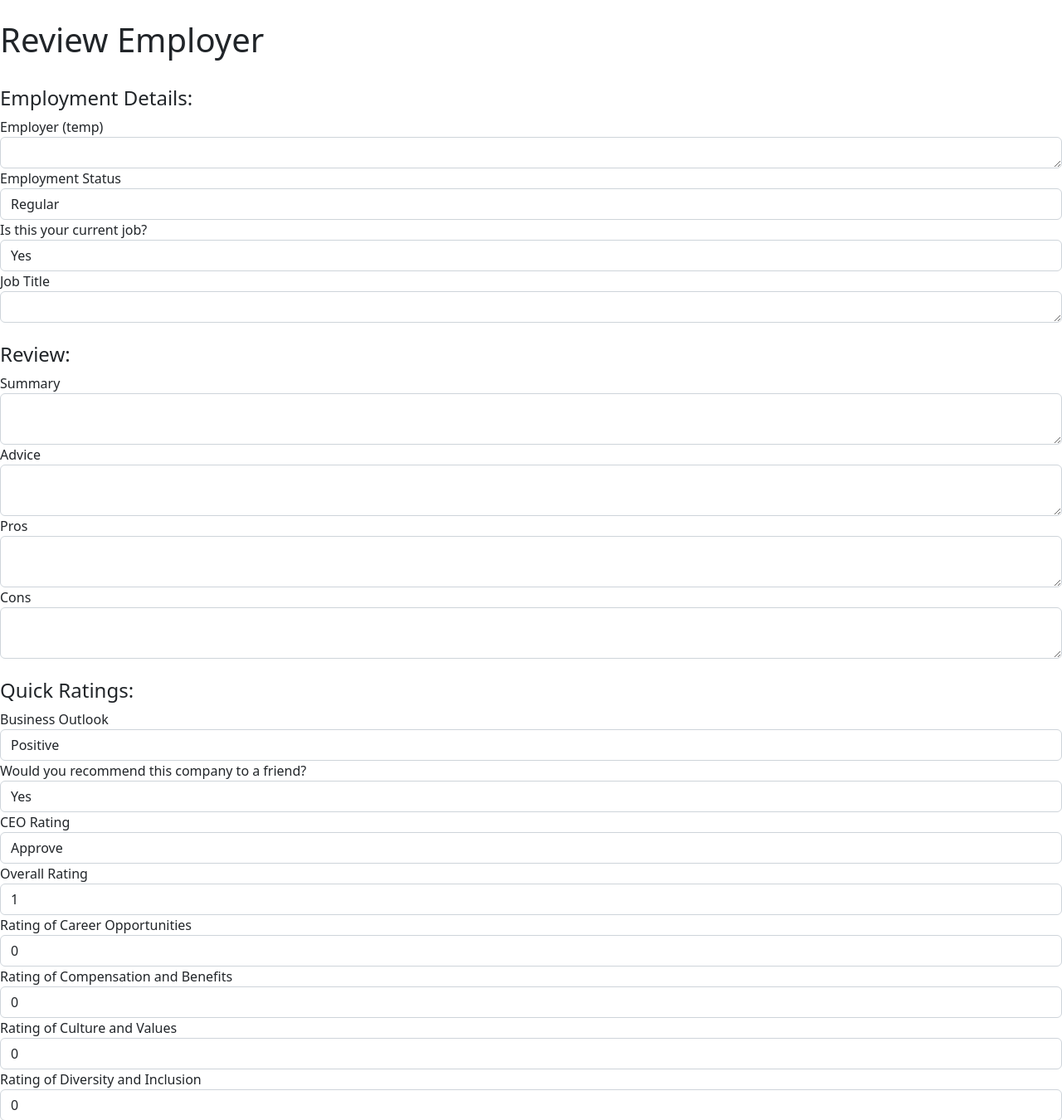
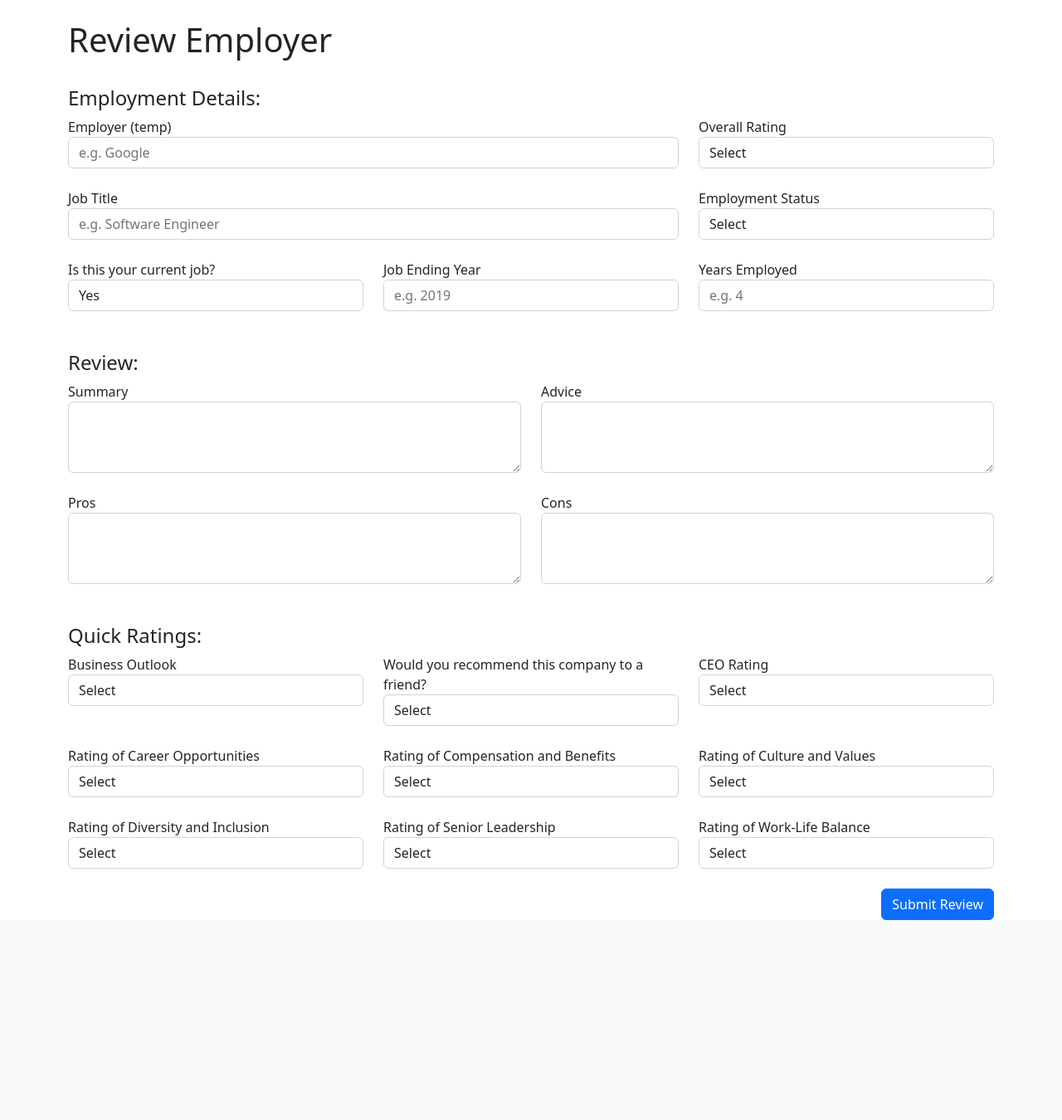
Before and after one commit to Xahid-Khan/INFO263-PHP_Project, a PHP site: page /review_employer.php in a window 1280 px wide. Shown: the part 48-1398 px from the top of the page at 83% size. After the commit the page ends 1157 px from the top, so only its background shows below. Run offline with PHP 8.4, Linux system fonts and the light colour scheme; some libraries are stand-ins or nearby versions.

Commit message:
form formatting

```diff
--- a/OpenReviewSkeleton/css/style.css
+++ b/OpenReviewSkeleton/css/style.css
@@ -1 +1,24 @@
 /* Styles, styles, styles! */
+.center {
+    display: block;
+    margin-left: auto;
+    margin-right: auto;
+    width: 100%;
+}
+
+/*https://www.freecodecamp.org/news/how-to-keep-your-footer-where-it-belongs-59c6aa05c59c/*/
+#page-container {
+    position: relative;
+    min-height: 100vh;
+}
+
+#content-wrap {
+    padding-bottom: 2.5rem;    /* Footer height */
+}
+
+#footer {
+    position: absolute;
+    bottom: 0;
+    width: 100%;
+    height: 3.5rem;            /* Footer height */
+}
--- a/OpenReviewSkeleton/review_employer.php
+++ b/OpenReviewSkeleton/review_employer.php
@@ -4,11 +4,17 @@
     <meta charset="UTF-8">
     <title>Review Employer</title>
     <link rel="icon" href="img/search-heart.svg" />
+    <link rel="stylesheet" href="css/style.css">
+    <link href="https://cdn.jsdelivr.net/npm/bootstrap@5.1.0/dist/css/bootstrap.min.css" rel="stylesheet" integrity="sha384-KyZXEAg3QhqLMpG8r+8fhAXLRk2vvoC2f3B09zVXn8CA5QIVfZOJ3BCsw2P0p/We" crossorigin="anonymous">
+    <meta name="viewport" content="width=device-width, initial-scale=1, shrink-to-fit=no">
+
 </head>
 <body>
     <!--Navigation bar-->
     <?php include "fragments/navbar.php" ?><br>
 
+
+    <div class="container">
         <h1>Review Employer</h1>
         <form>
             <br>
@@ -21,148 +27,207 @@
             job title
             length of employment in years???
             -->
-
+            <div class="row">
+                <div class="col-md-8">
                     <label for="employer">Employer (temp)</label>
-        <textarea class="form-control" id="employer" rows="1"></textarea>
-
+                    <input type="text" class="form-control" placeholder="e.g. Google">
+                </div>
+                <div class="col-md-4">
+                    <label for="overallRating">Overall Rating</label> <!--not required-->
+                    <select class="form-control" id="overallRating">
+                        <option>Select</option>
+                        <option>1</option>
+                        <option>2</option>
+                        <option>3</option>
+                        <option>4</option>
+                        <option>5</option>
+                    </select>
+                </div>
+            </div>
+            <br>
+            <div class="row">
+                <div class="col-md-8">
+                    <label for="jobTitle">Job Title</label>
+                    <input type="text" class="form-control" id="jobTitle" placeholder="e.g. Software Engineer">
+                </div>
+                <div class="col-md-4">
                     <label for="employmentStatus">Employment Status</label> <!--not required-->
                     <select class="form-control" id="employmentStatus">
+                        <option>Select</option>
                         <option>Regular</option>
                         <option>Part Time</option>
                         <option>Contract</option>
                         <option>Freelance</option>
                         <option>Intern</option>
                     </select>
-
-        <label for="currentJob">Is this your current job?</label> <!--not required-->
+                </div>
+            </div>
+            <br>
+            <div class="row">
+                <div class="col-md-4">
+                    <label for="currentJob">Is this your current job?</label>
                     <select class="form-control" id="currentJob">
                         <option>Yes</option>
                         <option>No</option>
                     </select>
-
-        <label for="jobTitle">Job Title</label>
-        <textarea class="form-control" id="jobTitle" rows="1"></textarea>
-
+                </div>
+                <div class="col-md-4">
+                    <label for="jobEndingYear">Job Ending Year</label>
+                    <input type="text" class="form-control" placeholder="e.g. 2019"> <!-- need some type of validation here -->
+                </div>
+                <div class="col-md-4">
+                    <label for="yearsEmployed">Years Employed</label>
+                    <input type="text" class="form-control" placeholder="e.g. 4"> <!-- need some type of validation here -->
+                </div>
+            </div>
             <br>
-
+            <br>
             <h4>Review:</h4>
-        <!-- summary, advice, pros, con -->
-        <div class="form-group">
+            <div class="row">
+                <div class="col-md-6">
                     <label for="summary">Summary</label>
-            <textarea class="form-control" id="summary" rows="2"></textarea>
+                    <textarea class="form-control" id="summary" rows="3"></textarea>
+                </div>
+                <div class="col-md-6">
                     <label for="advice">Advice</label>
-            <textarea class="form-control" id="advice" rows="2"></textarea>
+                    <textarea class="form-control" id="advice" rows="3"></textarea>
+                </div>
+            </div>
+            <br>
+            <div class="row">
+                <div class="col-md-6">
                     <label for="pros">Pros</label>
-            <textarea class="form-control" id="pros" rows="2"></textarea>
+                    <textarea class="form-control" id="pros" rows="3"></textarea>
+                </div>
+                <div class="col-md-6">
                     <label for="cons">Cons</label>
-            <textarea class="form-control" id="cons" rows="2"></textarea>
+                    <textarea class="form-control" id="cons" rows="3"></textarea>
                 </div>
-
+            </div>
             <br>
-
+            <br>
             <h4>Quick Ratings:</h4>
-        <!-- business outlook - enum
-            recommend to friend - enum
-            ceo - enum
-
-            career opportunities - int
-            compensation - int
-            d&i - int -->
-
+            <div class="row">
+                <div class="col-md-4">
                     <label for="businessOutlook">Business Outlook</label> <!--not required-->
                     <select class="form-control" id="businessOutlook">
+                        <option>Select</option>
                         <option>Positive</option>
                         <option>Neutral</option>
                         <option>Negative</option>
                     </select>
-
+                </div>
+                <div class="col-md-4">
                     <label for="recommendToFriend">Would you recommend this company to a friend?</label> <!--not required-->
                     <select class="form-control" id="recommendToFriend">
+                        <option>Select</option>
                         <option>Yes</option>
                         <option>No</option>
                     </select>
-
+                </div>
+                <div class="col-md-4">
                     <label for="ceoRating">CEO Rating</label> <!--not required-->
                     <select class="form-control" id="ceoRating">
+                        <option>Select</option>
                         <option>Approve</option>
                         <option>No opinion</option>
                         <option>Disapprove</option>
                     </select>
+                </div>
+            </div>
+            <br>
 
-        <label for="overallRating">Overall Rating</label> <!--not required-->
-        <select class="form-control" id="overallRating">
+            <div class="row">
+                <div class="col-md-4">
+                    <label for="careerOpportunities">Rating of Career Opportunities</label> <!--not required-->
+                    <select class="form-control" id="careerOpportunities">
+                        <option>Select</option>
                         <option>1</option>
                         <option>2</option>
                         <option>3</option>
                         <option>4</option>
                         <option>5</option>
                     </select>
-
-        <label for="careerOpportunities">Rating of Career Opportunities</label> <!--not required-->
-        <select class="form-control" id="careerOpportunities">
-            <option>0</option>
+                </div>
+                <div class="col-md-4">
+                    <label for="compensation">Rating of Compensation and Benefits</label> <!--not required-->
+                    <select class="form-control" id="compensation">
+                        <option>Select</option>
                         <option>1</option>
                         <option>2</option>
                         <option>3</option>
                         <option>4</option>
                         <option>5</option>
                     </select>
-
-        <label for="compensation">Rating of Compensation and Benefits</label> <!--not required-->
-        <select class="form-control" id="compensation">
-            <option>0</option>
+                </div>
+                <div class="col-md-4">
+                    <label for="culture">Rating of Culture and Values</label> <!--not required-->
+                    <select class="form-control" id="culture">
+                        <option>Select</option>
                         <option>1</option>
                         <option>2</option>
                         <option>3</option>
                         <option>4</option>
                         <option>5</option>
                     </select>
+                </div>
+            </div>
+            <br>
 
-        <label for="culture">Rating of Culture and Values</label> <!--not required-->
-        <select class="form-control" id="culture">
-            <option>0</option>
+            <div class="row">
+                <div class="col-md-4">
+                    <label for="diversity">Rating of Diversity and Inclusion</label> <!--not required-->
+                    <select class="form-control" id="diversity">
+                        <option>Select</option>
                         <option>1</option>
                         <option>2</option>
                         <option>3</option>
                         <option>4</option>
                         <option>5</option>
                     </select>
-
-        <label for="diversity">Rating of Diversity and Inclusion</label> <!--not required-->
-        <select class="form-control" id="diversity">
-            <option>0</option>
+                </div>
+                <div class="col-md-4">
+                    <label for="seniorLeadership">Rating of Senior Leadership</label> <!--not required-->
+                    <select class="form-control" id="seniorLeadership">
+                        <option>Select</option>
                         <option>1</option>
                         <option>2</option>
                         <option>3</option>
                         <option>4</option>
                         <option>5</option>
                     </select>
-
-        <label for="seniorLeadership">Rating of Senior Leadership</label> <!--not required-->
-        <select class="form-control" id="seniorLeadership">
-            <option>0</option>
+                </div>
+                <div class="col-md-4">
+                    <label for="workLifeBalance">Rating of Work-Life Balance</label> <!--not required-->
+                    <select class="form-control" id="workLifeBalance">
+                        <option>Select</option>
                         <option>1</option>
                         <option>2</option>
                         <option>3</option>
                         <option>4</option>
                         <option>5</option>
                     </select>
-
-        <label for="workLifeBalance">Rating of Work-Life Balance</label> <!--not required-->
-        <select class="form-control" id="workLifeBalance">
-            <option>0</option>
-            <option>1</option>
-            <option>2</option>
-            <option>3</option>
-            <option>4</option>
-            <option>5</option>
-        </select>
+                </div>
+            </div>
+            <br>
+            <div class="row">
+                <div class="col">
+                    <div class="text-end">
+                        <button type="button" class="btn btn-primary">Submit Review</button>
+                    </div>
+                </div>
+            </div>
+        </form>
+    </div>
 
 
-    </form>
 
     <?php
 
 ?>
+
+    <script src="https://code.jquery.com/jquery-3.2.1.slim.min.js" integrity="sha384-KJ3o2DKtIkvYIK3UENzmM7KCkRr/rE9/Qpg6aAZGJwFDMVNA/GpGFF93hXpG5KkN" crossorigin="anonymous"></script>
+    <script src="https://cdn.jsdelivr.net/npm/popper.js@1.12.9/dist/umd/popper.min.js" integrity="sha384-ApNbgh9B+Y1QKtv3Rn7W3mgPxhU9K/ScQsAP7hUibX39j7fakFPskvXusvfa0b4Q" crossorigin="anonymous"></script>
+    <script src="https://cdn.jsdelivr.net/npm/bootstrap@4.0.0/dist/js/bootstrap.min.js" integrity="sha384-JZR6Spejh4U02d8jOt6vLEHfe/JQGiRRSQQxSfFWpi1MquVdAyjUar5+76PVCmYl" crossorigin="anonymous"></script>
 </body>
 </html>
```
Lines whose indentation alone changed are shown as unchanged.
